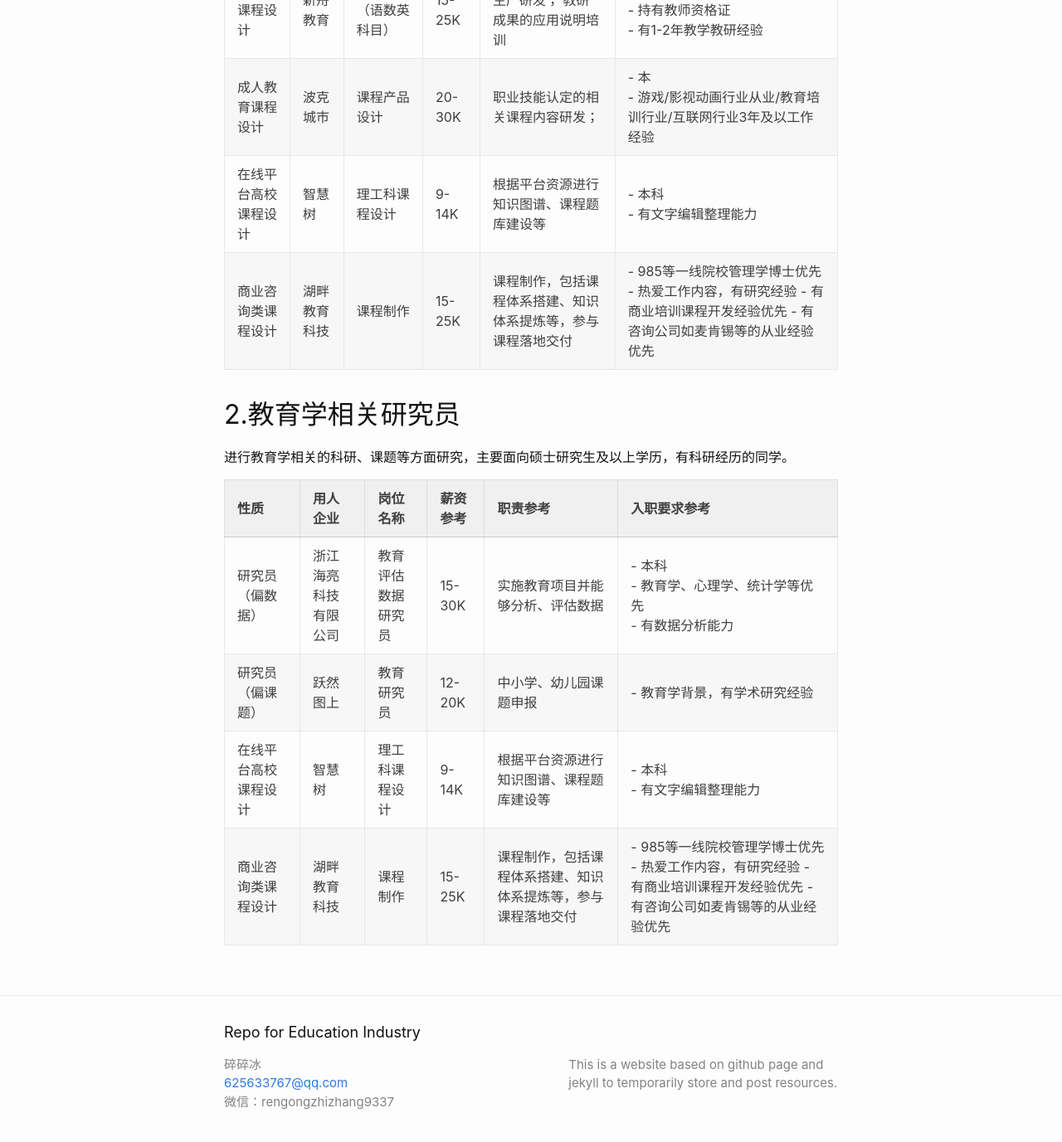
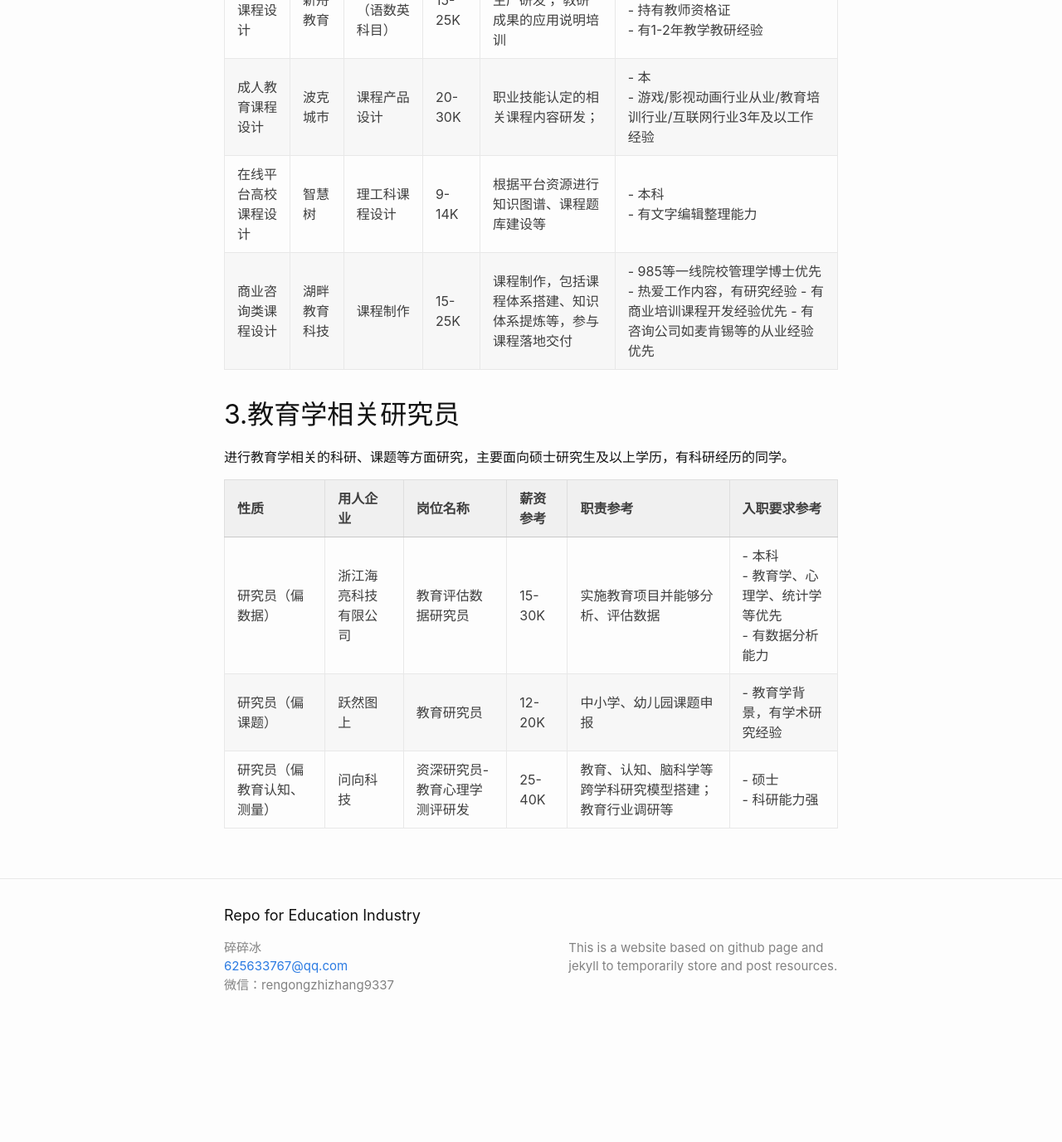
Before and after one commit to broken-ice-ice/Repo-for-Education-Industry, a Jekyll site: the page built from _posts/educationalIndustryCareerGuide/2025-05-01-GetAJobInEduIndustry_3.md, in a window 1280 px wide and 1400 px high, scrolled down 2754 px. Shown: the top 1377 px of the window at 83% size. Built offline with Jekyll 4.4.1, drawn with Linux system fonts in a browser that asks for light colours; our own code applies the rules of GitHub Pages for plain Markdown files; after the commit the page ends 4013 px from its top, so only the background shows below that.

Commit message:
Update 2025-05-01-GetAJobInEduIndustry_3.md

```diff
--- a/_posts/educationalIndustryCareerGuide/2025-05-01-GetAJobInEduIndustry_3.md
+++ b/_posts/educationalIndustryCareerGuide/2025-05-01-GetAJobInEduIndustry_3.md
@@ -70,7 +70,7 @@ categories: 教育行业就业科普
 |商业咨询类课程设计  |湖畔教育科技   |课程制作    |15-25K     |课程制作，包括课程体系搭建、知识体系提炼等，参与课程落地交付    |- 985等一线院校管理学博士优先 - 热爱工作内容，有研究经验 - 有商业培训课程开发经验优先 - 有咨询公司如麦肯锡等的从业经验优先|
 
 
-## 2.教育学相关研究员
+## 3.教育学相关研究员
 
 进行教育学相关的科研、课题等方面研究，主要面向硕士研究生及以上学历，有科研经历的同学。
 
@@ -78,5 +78,4 @@ categories: 教育行业就业科普
 |--------------|--------------------|--------------------|----------|------------------------------------------------------------------------------|-----------------------------------------|
 |研究员（偏数据）| 浙江海亮科技有限公司  | 教育评估数据研究员    | 15-30K   | 实施教育项目并能够分析、评估数据                          | - 本科<br>- 教育学、心理学、统计学等优先<br>- 有数据分析能力 |
 |研究员（偏课题）| 跃然图上         | 教育研究员 | 12-20K   | 中小学、幼儿园课题申报                                         | - 教育学背景，有学术研究经验|
-|在线平台高校课程设计|智慧树         |理工科课程设计       |9-14K|根据平台资源进行知识图谱、课程题库建设等                                                     | - 本科<br> - 有文字编辑整理能力|
-|商业咨询类课程设计  |湖畔教育科技   |课程制作    |15-25K     |课程制作，包括课程体系搭建、知识体系提炼等，参与课程落地交付    |- 985等一线院校管理学博士优先 - 热爱工作内容，有研究经验 - 有商业培训课程开发经验优先 - 有咨询公司如麦肯锡等的从业经验优先|
+|研究员（偏教育认知、测量）|问向科技  |资深研究员- 教育心理学测评研发      |25-40K|教育、认知、脑科学等跨学科研究模型搭建；教育行业调研等     | - 硕士<br> - 科研能力强|
```
